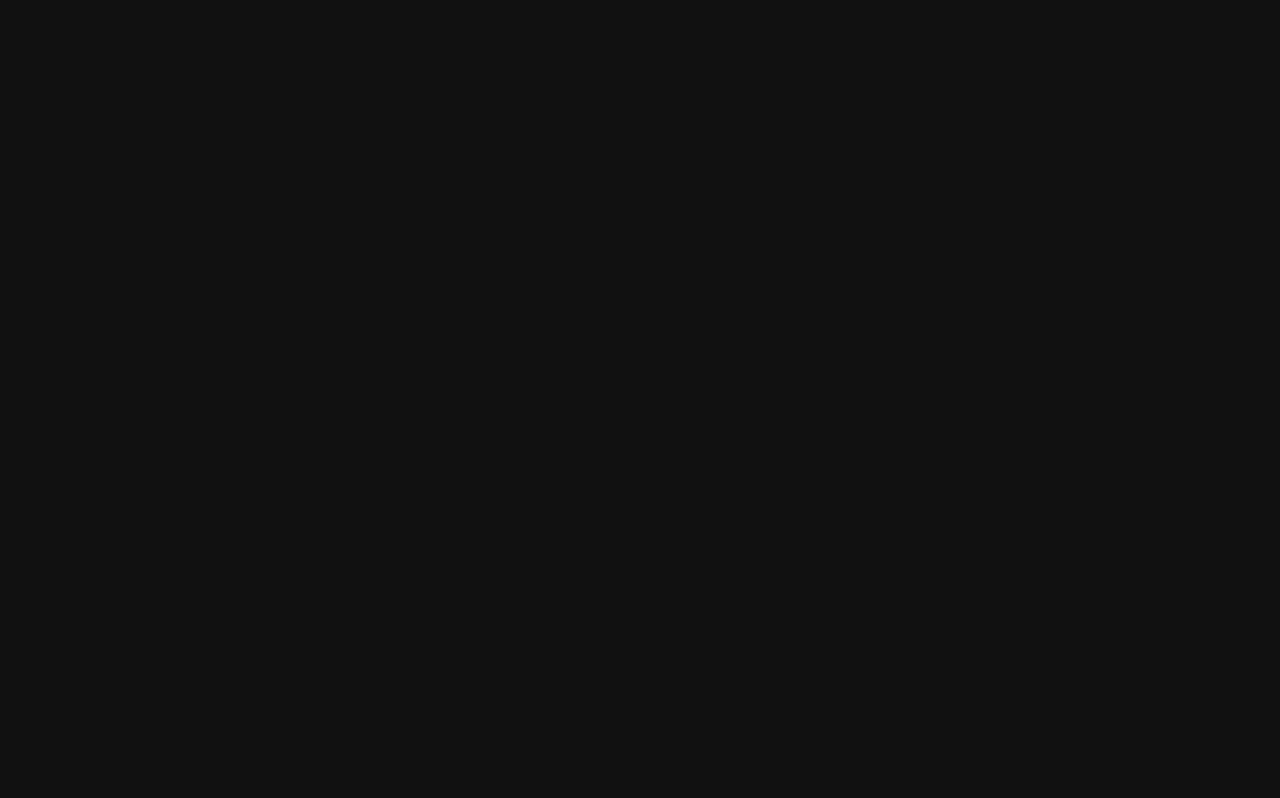
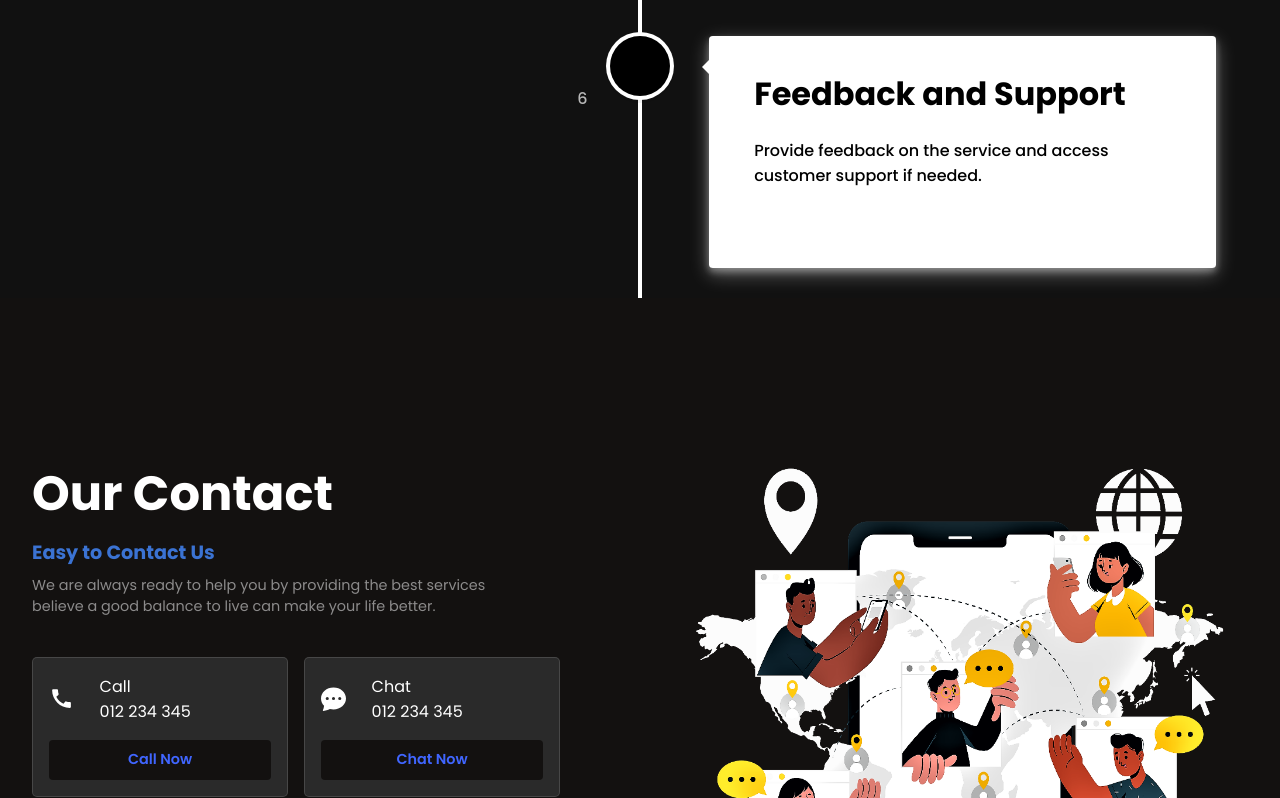
Before and after one commit to ghsharma/skill--serve, a React (Vite) app: page / in a window 1280 px wide. Shown: the part 3871-4669 px from the top of the page. Before the commit the page ends 3601 px from the top, so only its background shows below. Built offline with nearby package versions, Linux system fonts and the light colour scheme; a web font is replaced by a local one.

Commit message:
commit ended

```diff
--- a/src/App.jsx
+++ b/src/App.jsx
@@ -41,7 +41,7 @@ function App() {
 
               <Fade bottom distance="10%" duration={1500}>
                 <Value />
-                {/* <Timeline /> */}
+                <Timeline />
                 <Contact />
                 <Getstarted />
                 <Footer />
```
